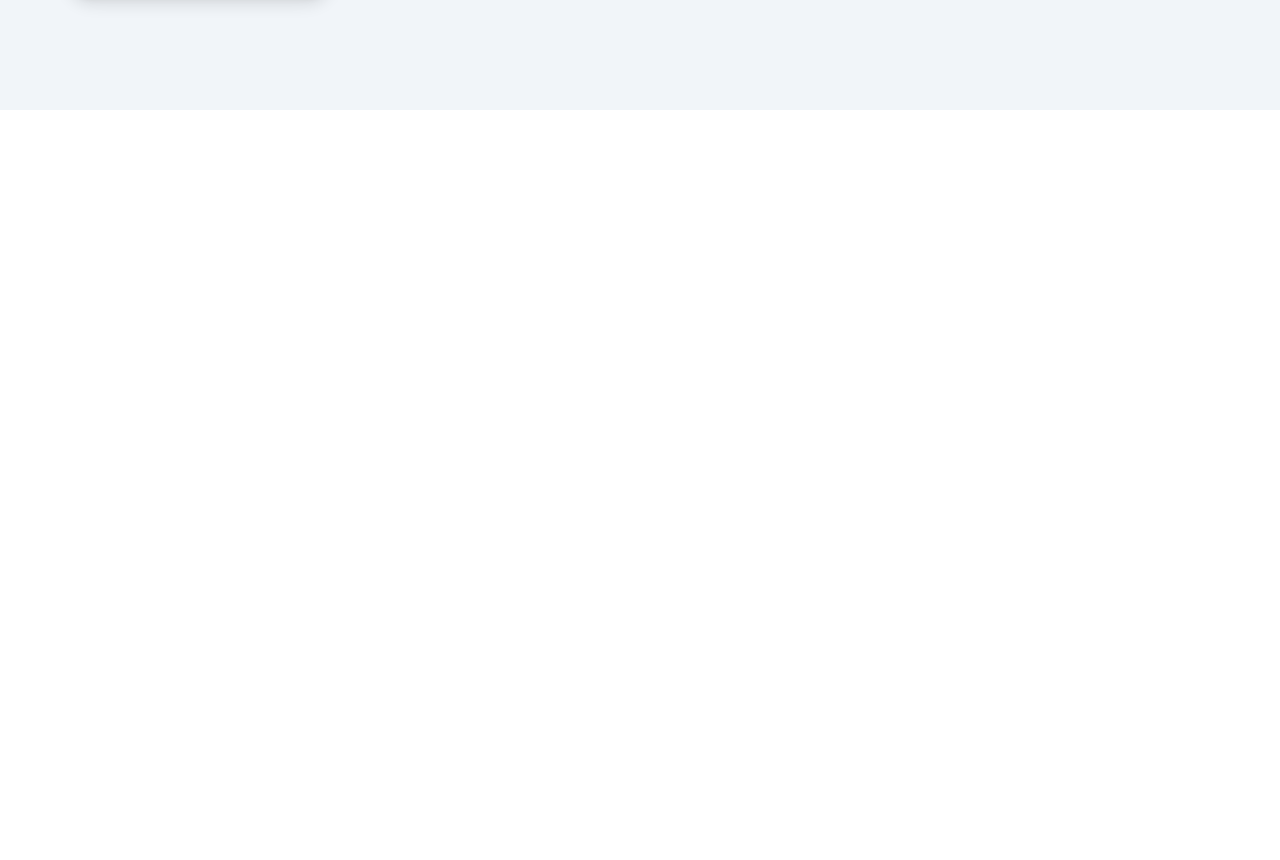
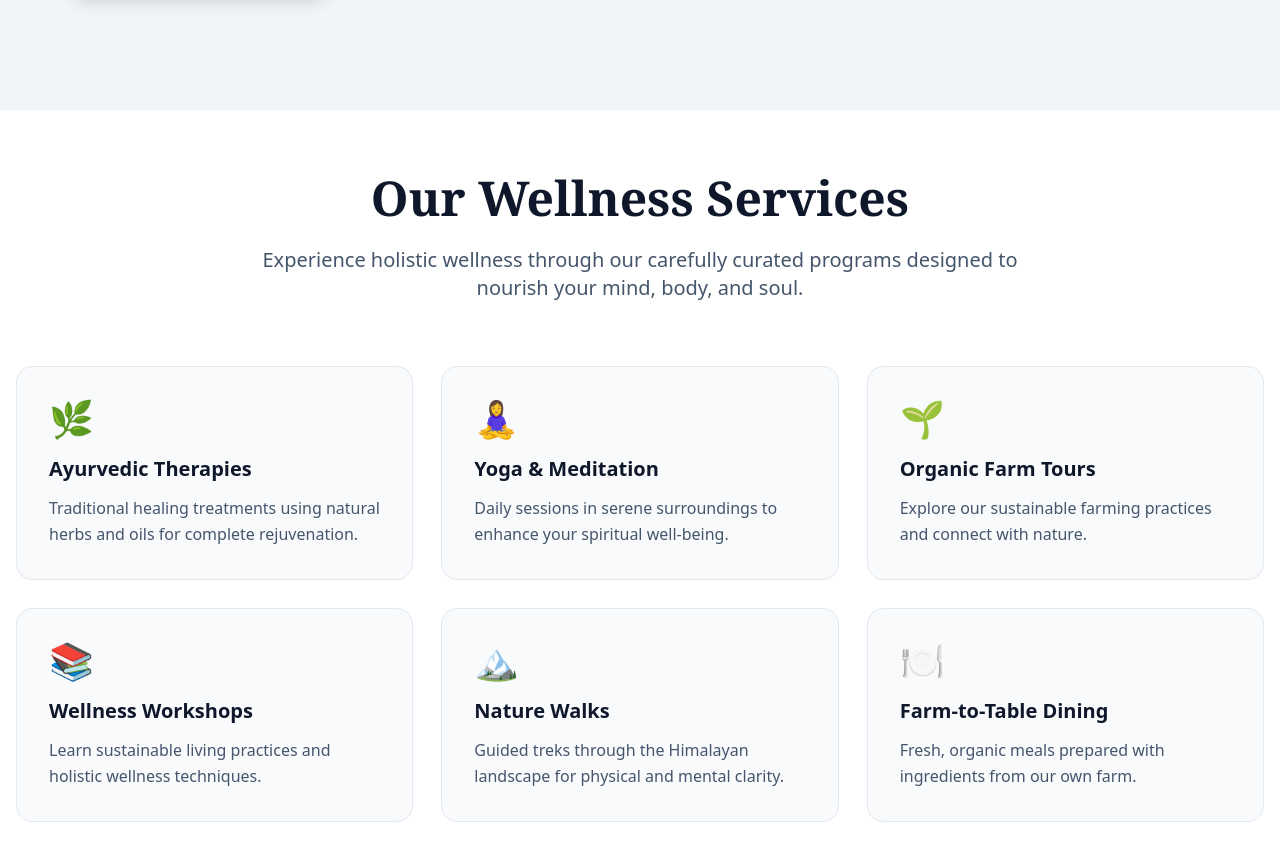
Before and after one commit to RikenMor001/Farmyadri, a React (Vite) app: page / in a window 1280 px wide. Shown: the part 1796-2656 px from the top of the page. Before the commit the page ends 1906 px from the top, so only its background shows below. Built offline with nearby package versions, Linux system fonts and the light colour scheme.

Commit message:
Update LandingPage.jsx

```diff
--- a/src/components/LandingPage.jsx
+++ b/src/components/LandingPage.jsx
@@ -71,5 +71,68 @@ export default function LandingPage(){
                 </div>
             </section>
 
+        {/* Services Section */}
+            <section className="bg-white py-16">
+                <div className="container mx-auto px-4">
+                    <motion.div
+                        className="text-center mb-16"
+                        initial={{ opacity: 0, y: 50 }}
+                        whileInView={{ opacity: 1, y: 0 }}
+                        transition={{ duration: 0.8 }}
+                        viewport={{ once: true }}
+                    >
+                        <h2 className="text-4xl md:text-5xl font-bold text-slate-900 mb-6 font-serif">Our Wellness Services</h2>
+                        <p className="text-xl text-slate-600 max-w-3xl mx-auto">Experience holistic wellness through our carefully curated programs designed to nourish your mind, body, and soul.</p>
+                    </motion.div>
+
+                    <div className="grid grid-cols-1 md:grid-cols-2 lg:grid-cols-3 gap-7 max-w-7xl mx-auto">
+                        {[
+                            {
+                                title: "Ayurvedic Therapies",
+                                description: "Traditional healing treatments using natural herbs and oils for complete rejuvenation.",
+                                icon: "🌿"
+                            },
+                            {
+                                title: "Yoga & Meditation",
+                                description: "Daily sessions in serene surroundings to enhance your spiritual well-being.",
+                                icon: "🧘‍♀️"
+                            },
+                            {
+                                title: "Organic Farm Tours",
+                                description: "Explore our sustainable farming practices and connect with nature.",
+                                icon: "🌱"
+                            },
+                            {
+                                title: "Wellness Workshops",
+                                description: "Learn sustainable living practices and holistic wellness techniques.",
+                                icon: "📚"
+                            },
+                            {
+                                title: "Nature Walks",
+                                description: "Guided treks through the Himalayan landscape for physical and mental clarity.",
+                                icon: "🏔️"
+                            },
+                            {
+                                title: "Farm-to-Table Dining",
+                                description: "Fresh, organic meals prepared with ingredients from our own farm.",
+                                icon: "🍽️"
+                            }
+                        ].map((service, index) => (
+                            <motion.div
+                                key={index}
+                                className="bg-slate-50 p-8 rounded-2xl hover:shadow-xl transition-all duration-300 hover:scale-105 border border-slate-200"
+                                initial={{ opacity: 0, y: 50 }}
+                                whileInView={{ opacity: 1, y: 0 }}
+                                transition={{ duration: 0.6, delay: index * 0.1 }}
+                                viewport={{ once: true }}
+                            >
+                                <div className="text-4xl mb-4">{service.icon}</div>
+                                <h3 className="text-xl font-bold text-slate-900 mb-3">{service.title}</h3>
+                                <p className="text-slate-600 leading-relaxed">{service.description}</p>
+                            </motion.div>
+                        ))}
+                    </div>
+                </div>
+            </section>
     </div>
 }
```
